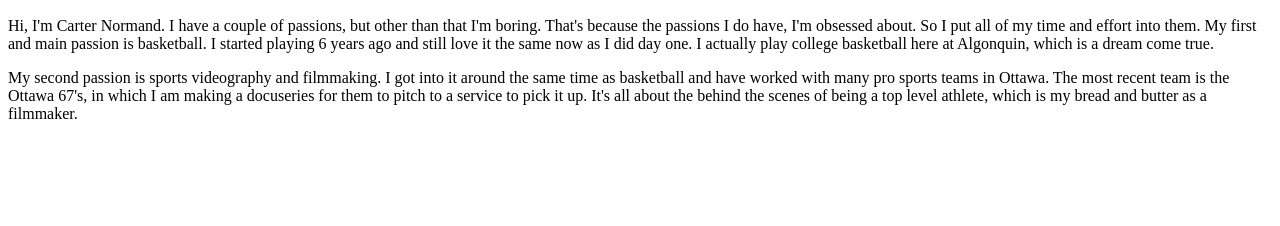
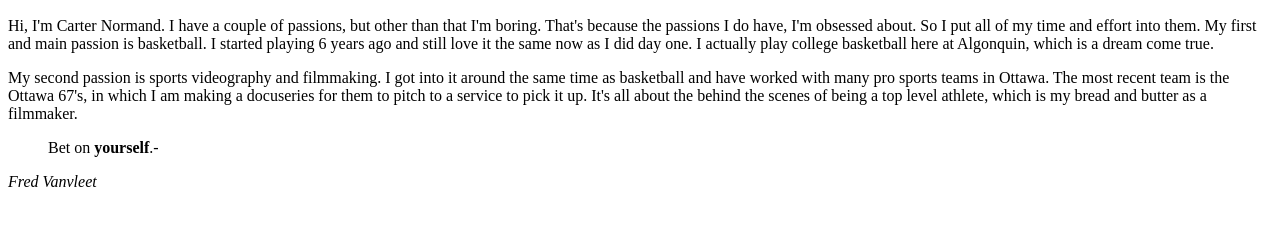
Before and after one commit to CarterNormand/html-assignment, a plain HTML site: page index.html in a window 1280 px wide. Shown: the part 110-336 px from the top of the page. Drawn offline with Linux system fonts and the light colour scheme.

Commit message:
Adds Quote

```diff
--- a/index.html
+++ b/index.html
@@ -12,6 +12,8 @@
             <h2>About Me</h2>
             <p>Hi, I'm Carter Normand. I have a couple of passions, but other than that I'm boring. That's because the passions I do have, I'm obsessed about. So I put all of my time and effort into them. My first and main passion is basketball. I started playing 6 years ago and still love it the same now as I did day one. I actually play college basketball here at Algonquin, which is a dream come true.</p>
             <p2>My second passion is sports videography and filmmaking. I got into it around the same time as basketball and have worked with many pro sports teams in Ottawa. The most recent team is the Ottawa 67's, in which I am making a docuseries for them to pitch to a service to pick it up. It's all about the behind the scenes of being a top level athlete, which is my bread and butter as a filmmaker.</p2>
+            <blockquote>Bet on <strong>yourself</strong>.-</blockquote>
+            <cite>Fred Vanvleet</cite>
         </article>
 </body>
 </html>
```
